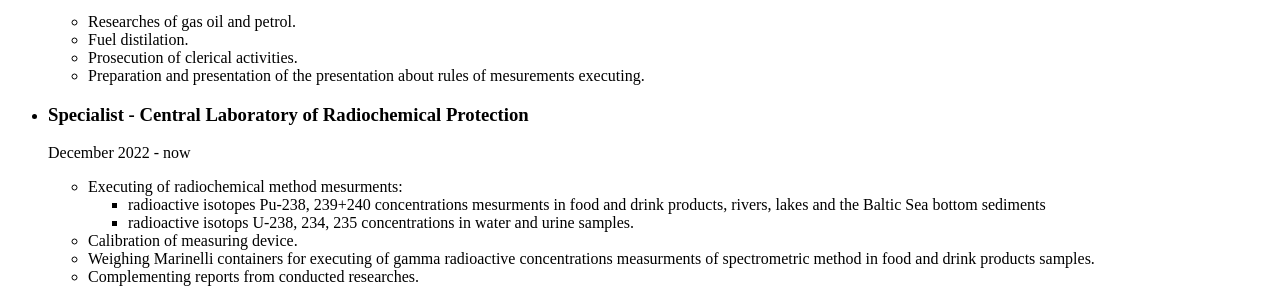
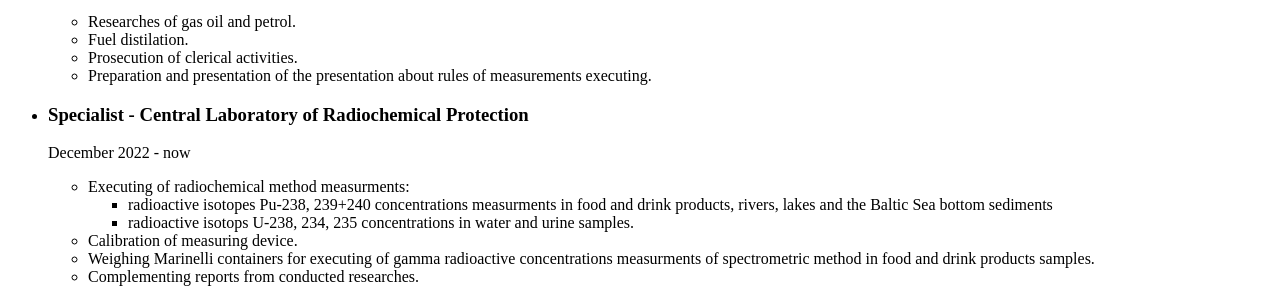
Before and after one commit to NatKacz99/HTML-Capston-project1-CV, a plain HTML site: page index.html in a window 1280 px wide. Shown: the part 610-898 px from the top of the page. Drawn offline with Linux system fonts and the light colour scheme.

Commit message:
upload 2

```diff
--- a/index.html
+++ b/index.html
@@ -26,16 +26,16 @@
       <li>Researches of gas oil and petrol.</li>
       <li> Fuel distilation.</li>
       <li>Prosecution of clerical activities.</li>
-      <li>Preparation and presentation of the presentation about rules of mesurements executing.</li>
+      <li>Preparation and presentation of the presentation about rules of measurements executing.</li>
     </ul>
     <li>
       <h3>Specialist - Central Laboratory of Radiochemical Protection</h3>
     </li>
     <p>December 2022 - now</p>
     <ul>
-      <li>Executing of radiochemical method mesurments:
+      <li>Executing of radiochemical method measurments:
         <ul>
-          <li>radioactive isotopes Pu-238, 239+240 concentrations mesurments in food and drink products, rivers, lakes
+          <li>radioactive isotopes Pu-238, 239+240 concentrations measurments in food and drink products, rivers, lakes
             and the Baltic Sea bottom sediments</li>
           <li>radioactive isotops U-238, 234, 235 concentrations in water and urine samples.</li>
         </ul>
```
